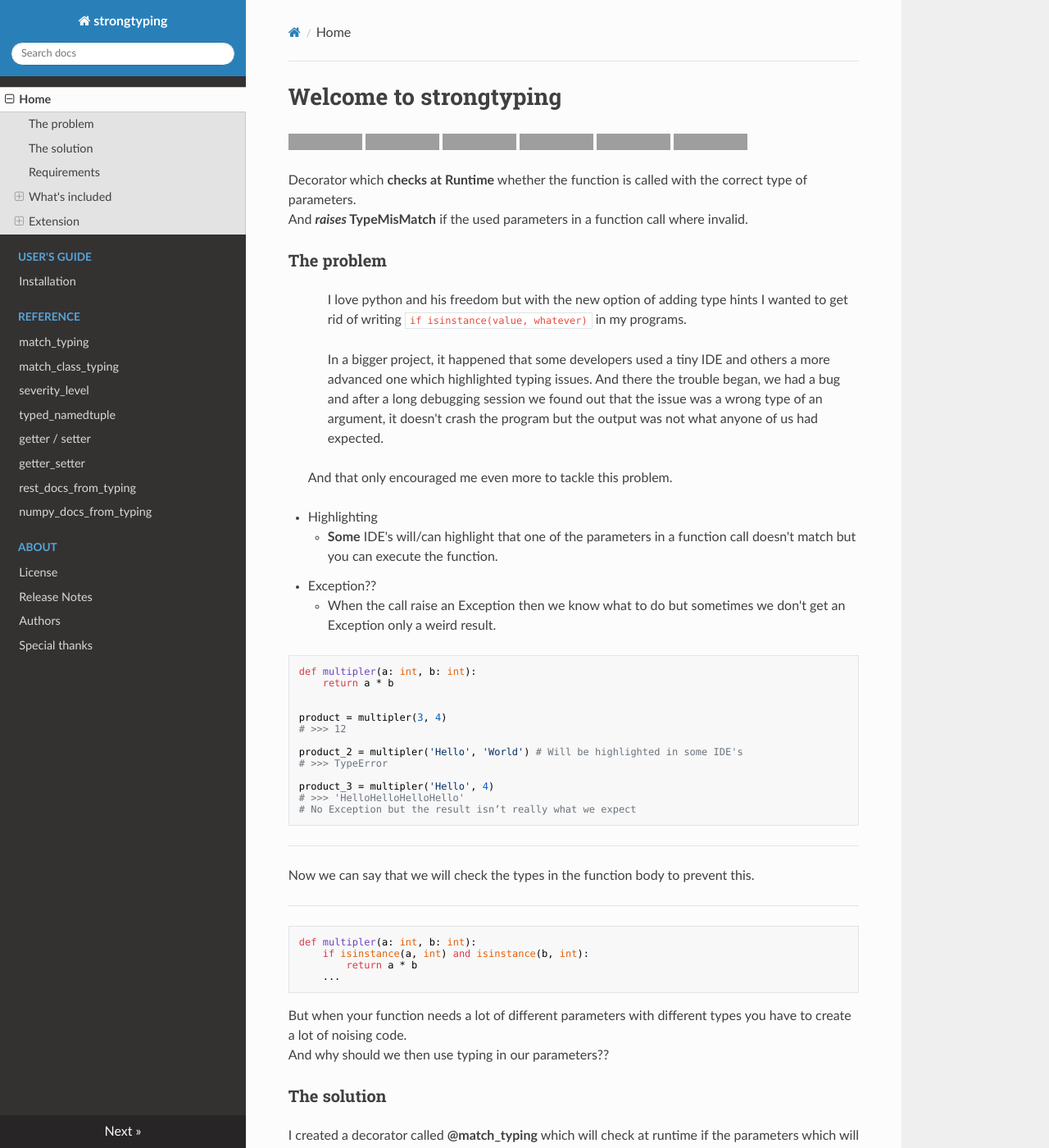
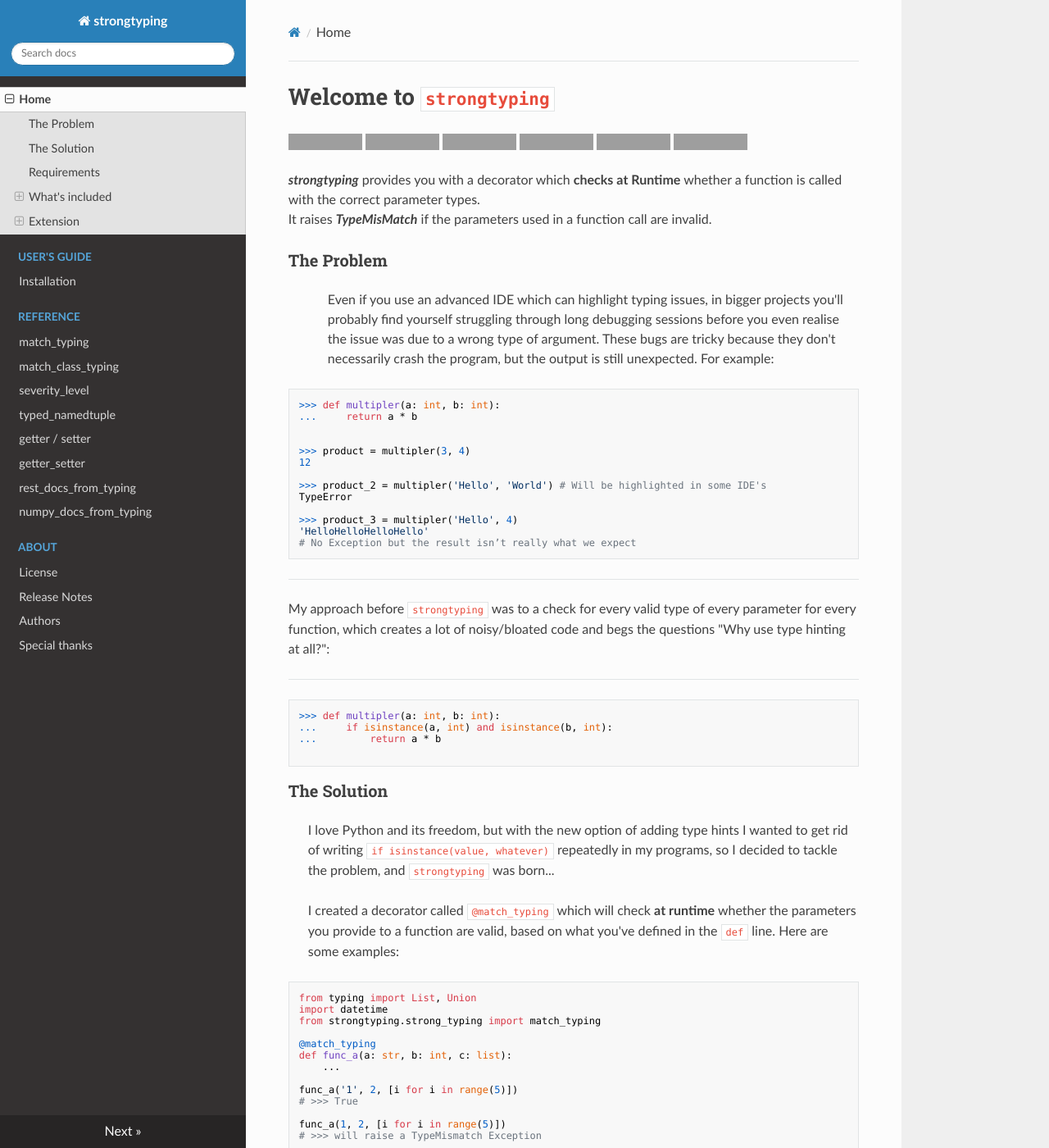
Before and after one commit to FelixTheC/strongtyping, an MkDocs documentation site: the page built from docs/index.md, in a window 1280 px wide and 1400 px high. Shown: the whole window at 82% size. Built offline with MkDocs 1.6.1, drawn with Linux system fonts in a browser that asks for light colours; nearby versions of some CDN libraries; some of the changed text lies outside the part shown; grey boxes are pictures that could not be loaded.

Commit message:
Update index.md

````diff
--- a/docs/index.md
+++ b/docs/index.md
@@ -1,60 +1,52 @@
-# Welcome to strongtyping
+# Welcome to `strongtyping`
 [![PyPI version](https://badge.fury.io/py/strongtyping.svg)](https://badge.fury.io/py/strongtyping)
 ![Python application](https://github.com/FelixTheC/strongtyping/workflows/Python%20application/badge.svg)
 ![Python tox](https://github.com/FelixTheC/strongtyping/workflows/Python%20tox/badge.svg)
 ![image](https://codecov.io/gh/FelixTheC/strongtyping/graph/badge.svg)
 [![Documentation Status](https://readthedocs.org/projects/strongtyping/badge/?version=latest)](https://strongtyping.readthedocs.io/en/latest/?badge=latest)
 [![](https://img.shields.io/pypi/dm/strongtyping.svg)](https://pypi.org/project/strongtyping/)
-<p>Decorator which <b>checks at Runtime</b> whether the function is called with the correct type of parameters.<br>
-And <b><em>raises</em> TypeMisMatch</b> if the used parameters in a function call where invalid.</p>
 
-### The problem
-> > I love python and his freedom but with the new option of adding type hints I wanted to get rid of writing `if isinstance(value, whatever)` in my programs.
+
+<p><b><em>strongtyping</em></b> provides you with a decorator which <b>checks at Runtime</b> whether a function is called with the correct parameter types.<br>
+It raises <b><em>TypeMisMatch</em></b> if the parameters used in a function call are invalid.</p>
+
+### The Problem
+
+>> Even if you use an advanced IDE which can highlight typing issues, in bigger projects you'll probably find yourself struggling through long debugging sessions before you even realise the issue was due to a wrong type of argument.  These bugs are tricky because they don't necessarily crash the program, but the output is still unexpected.  For example:
 >
->> In a bigger project, it happened that some developers used a tiny IDE and others a more advanced one which highlighted
- typing issues. And there the trouble began, we had a bug and after a long debugging session we found out that the issue
- was a wrong type of an argument, it doesn't crash the program but the output was not what anyone of us had expected.
->
-> And that only encouraged me even more to tackle this problem.
-
-- Highlighting
-    - __Some__ IDE's will/can highlight that one of the parameters in a function call doesn't match but you can execute the function.
-- Exception??
-    - When the call raise an Exception then we know what to do but sometimes we don't get an Exception only a weird result.
 
 ```python
-def multipler(a: int, b: int):
-    return a * b
+>>> def multipler(a: int, b: int):
+...     return a * b
 
 
-product = multipler(3, 4)
-# >>> 12
+>>> product = multipler(3, 4)
+12
 
-product_2 = multipler('Hello', 'World') # Will be highlighted in some IDE's
-# >>> TypeError
+>>> product_2 = multipler('Hello', 'World') # Will be highlighted in some IDE's
+TypeError
 
-product_3 = multipler('Hello', 4)
-# >>> 'HelloHelloHelloHello'
+>>> product_3 = multipler('Hello', 4)
+'HelloHelloHelloHello'
 # No Exception but the result isn’t really what we expect
 ```
 ___
-Now we can say that we will check the types in the function body to prevent this.
+My approach before `strongtyping` was to a check for every valid type of every parameter for every function, which creates a lot of noisy/bloated code and begs the questions "Why use type hinting at all?":
 ___
 
 ```python
-def multipler(a: int, b: int):
-    if isinstance(a, int) and isinstance(b, int):
-        return a * b
-    ...
+>>> def multipler(a: int, b: int):
+...     if isinstance(a, int) and isinstance(b, int):
+...         return a * b
+
 ```
-But when your function needs a lot of different parameters with different types you have to create a lot of noising code.<br>
-And why should we then use typing in our parameters??
 
-### The solution
-I created a decorator called <b>@match_typing</b> which will check at runtime if the parameters which will be used when <br>
-calling this function is from the same type as you have defined.<br>
+### The Solution
 
-Here are some examples from my tests
+> I love Python and its freedom, but with the new option of adding type hints I wanted to get rid of writing `if isinstance(value, whatever)` repeatedly in my programs, so I decided to tackle the problem, and `strongtyping` was born...
+
+> I created a decorator called `@match_typing` which will check <b>at runtime</b> whether the parameters you provide to a function are valid, based on what you've defined in the `def` line.  Here are some examples:
+>
 ```python
 from typing import List, Union
 import datetime
@@ -108,7 +100,6 @@ func_e([5, ('a', 'b'), '10'], [1, '2', 3, datetime.date])
 ## Extension
 #### strongtpying_module
 
-- A __package__ written by my own in __Cython__ to speed up the time for checking the parameters <br>
-  with this package you can achieve a __boost__ by the __factor 3__ and higher
-- you only need to install this package via `pip install strongtyping-modules`
-- for a detailed information please checkout the readme from [strongtyping_modules](https://github.com/FelixTheC/strongtyping_modules/blob/master/README.md)
+- A __package__ I worte in __Cython__ to speed up parameter checking.  This package provides a __boost__ of over 300%.
+- you can simply install this package with `pip install strongtyping-modules`
+- for more detailed information please check out the readme from [strongtyping_modules](https://github.com/FelixTheC/strongtyping_modules/blob/master/README.md)
````
